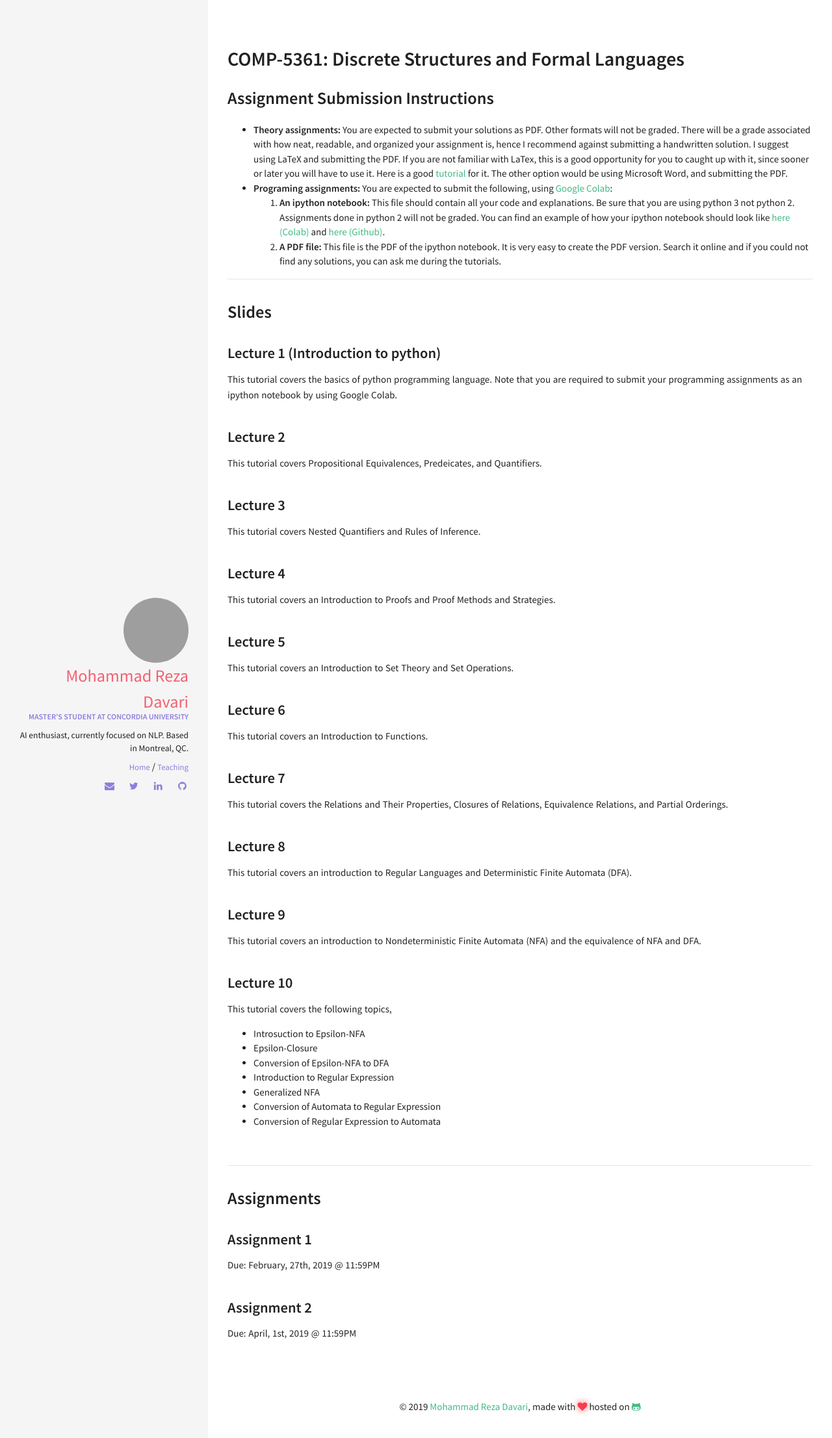
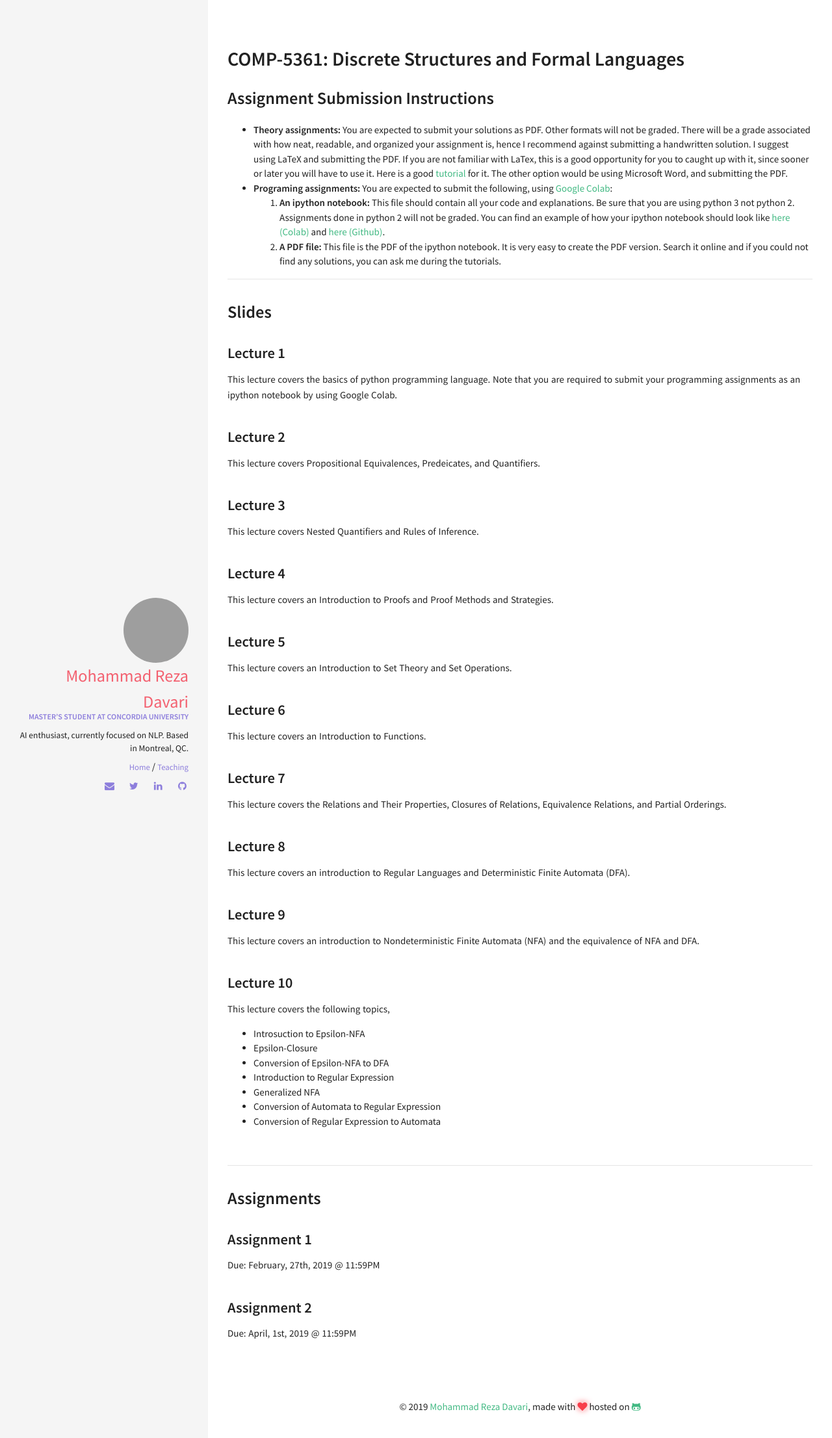
Before and after one commit to rezazzr/davari.io, a Jekyll site: the page built from comp5361.html, in a window 1280 px wide. Shown: the top 2213 px of the page at 65% size. Built offline with Jekyll 4.4.1, drawn with Linux system fonts in a browser that asks for light colours.

Commit message:
description updated

```diff
--- a/_data/index/slides.yml
+++ b/_data/index/slides.yml
@@ -1,49 +1,49 @@
-- name: Lecture 1 (Introduction to python)
-  descr: This tutorial covers the basics of python programming language. Note that you are required to submit your programming assignments as an ipython notebook by using Google Colab.
+- name: Lecture 1
+  descr: This lecture covers the basics of python programming language. Note that you are required to submit your programming assignments as an ipython notebook by using Google Colab.
   url:  https://raw.githubusercontent.com/rezazzr/rezazzr.github.io/master/_data/slide_pdf_files/Intro_to_python.pdf
   year: 2019
 
 - name: Lecture 2
-  descr: This tutorial covers Propositional Equivalences, Predeicates, and Quantifiers.
+  descr: This lecture covers Propositional Equivalences, Predeicates, and Quantifiers.
   url:  https://raw.githubusercontent.com/rezazzr/rezazzr.github.io/master/_data/slide_pdf_files/Tutorial-2.pdf
   year: 2019
 
 - name: Lecture 3
-  descr: This tutorial covers Nested Quantifiers and Rules of Inference.
+  descr: This lecture covers Nested Quantifiers and Rules of Inference.
   url:  https://raw.githubusercontent.com/rezazzr/rezazzr.github.io/master/_data/slide_pdf_files/Tutorial-3.pdf
   year: 2019
 
 - name: Lecture 4
-  descr: This tutorial covers an Introduction to Proofs and Proof Methods and Strategies.
+  descr: This lecture covers an Introduction to Proofs and Proof Methods and Strategies.
   url:  https://raw.githubusercontent.com/rezazzr/rezazzr.github.io/master/_data/slide_pdf_files/Tutorial-4.pdf
   year: 2019
 
 - name: Lecture 5
-  descr: This tutorial covers an Introduction to Set Theory and Set Operations.
+  descr: This lecture covers an Introduction to Set Theory and Set Operations.
   url:  https://raw.githubusercontent.com/rezazzr/rezazzr.github.io/master/_data/slide_pdf_files/Tutorial-5.pdf
   year: 2019
 
 - name: Lecture 6
-  descr: This tutorial covers an Introduction to Functions.
+  descr: This lecture covers an Introduction to Functions.
   url:  https://raw.githubusercontent.com/rezazzr/rezazzr.github.io/master/_data/slide_pdf_files/Tutorial-6.pdf
   year: 2019
 
 - name: Lecture 7
-  descr: This tutorial covers the Relations and Their Properties, Closures of Relations, Equivalence Relations, and Partial Orderings.
+  descr: This lecture covers the Relations and Their Properties, Closures of Relations, Equivalence Relations, and Partial Orderings.
   url:  https://raw.githubusercontent.com/rezazzr/rezazzr.github.io/master/_data/slide_pdf_files/Tutorial-7.pdf
   year: 2019
 
 - name: Lecture 8
-  descr: This tutorial covers an introduction to Regular Languages and  Deterministic Finite Automata (DFA).
+  descr: This lecture covers an introduction to Regular Languages and  Deterministic Finite Automata (DFA).
   url:  https://raw.githubusercontent.com/rezazzr/rezazzr.github.io/master/_data/slide_pdf_files/Tutorial-8.pdf
   year: 2019
 
 - name: Lecture 9
-  descr: This tutorial covers an introduction to Nondeterministic Finite Automata (NFA) and the equivalence of NFA and DFA.
+  descr: This lecture covers an introduction to Nondeterministic Finite Automata (NFA) and the equivalence of NFA and DFA.
   url:  https://raw.githubusercontent.com/rezazzr/rezazzr.github.io/master/_data/slide_pdf_files/Tutorial-9.pdf
   year: 2019
 
 - name: Lecture 10
-  descr: This tutorial covers the following topics, <ul><li>Introsuction to Epsilon-NFA</li> <li>Epsilon-Closure</li> <li>Conversion of Epsilon-NFA to DFA</li> <li>Introduction to Regular Expression</li> <li>Generalized NFA</li> <li>Conversion of Automata to Regular Expression</li> <li>Conversion of Regular Expression to Automata</li></ul>
+  descr: This lecture covers the following topics, <ul><li>Introsuction to Epsilon-NFA</li> <li>Epsilon-Closure</li> <li>Conversion of Epsilon-NFA to DFA</li> <li>Introduction to Regular Expression</li> <li>Generalized NFA</li> <li>Conversion of Automata to Regular Expression</li> <li>Conversion of Regular Expression to Automata</li></ul>
   url:  https://raw.githubusercontent.com/rezazzr/rezazzr.github.io/master/_data/slide_pdf_files/Tutorial-10.pdf
   year: 2019
```
